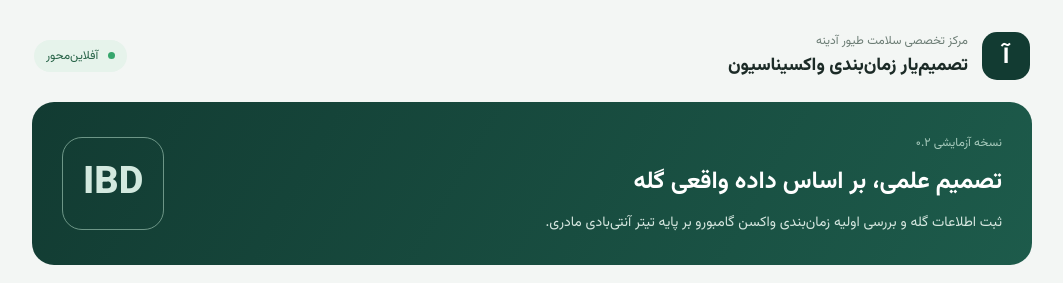
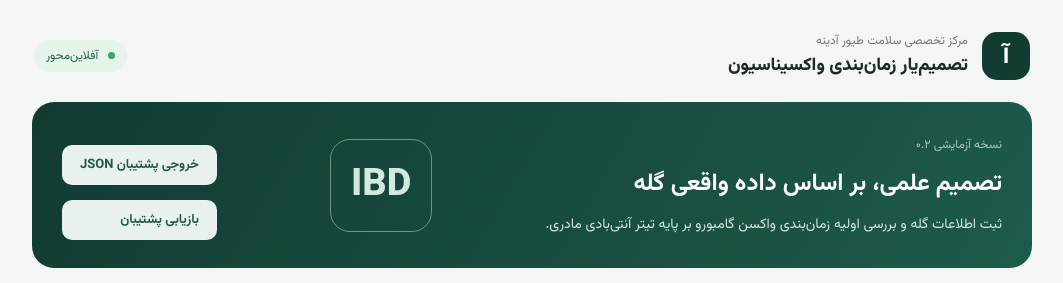
Before and after one commit to dradine/Adine-Poultry-health, a React (Vite) app: page / in a window 1280 px wide. Shown: the top 283 px of the page, without its empty margins (108-1171 px from the left). Built offline with nearby package versions, Linux system fonts and the light colour scheme.

Commit message:
Expose local backup and restore controls in UI

```diff
--- a/src/App.tsx
+++ b/src/App.tsx
@@ -262,6 +262,12 @@ export default function App() {
           <p>ثبت اطلاعات گله و بررسی اولیه زمان‌بندی واکسن گامبورو بر پایه تیتر آنتی‌بادی مادری.</p>
         </div>
         <div className="intro-symbol">IBD</div>
+        <div className="backup-actions">
+          <button className="button secondary" onClick={exportBackup}>خروجی پشتیبان JSON</button>
+          <label className="button secondary">بازیابی پشتیبان
+            <input type="file" accept="application/json,.json" hidden onChange={(e) => { void importBackup(e.target.files?.[0]); e.currentTarget.value = '' }} />
+          </label>
+        </div>
       </section>
 
       <div className="notice">
```
